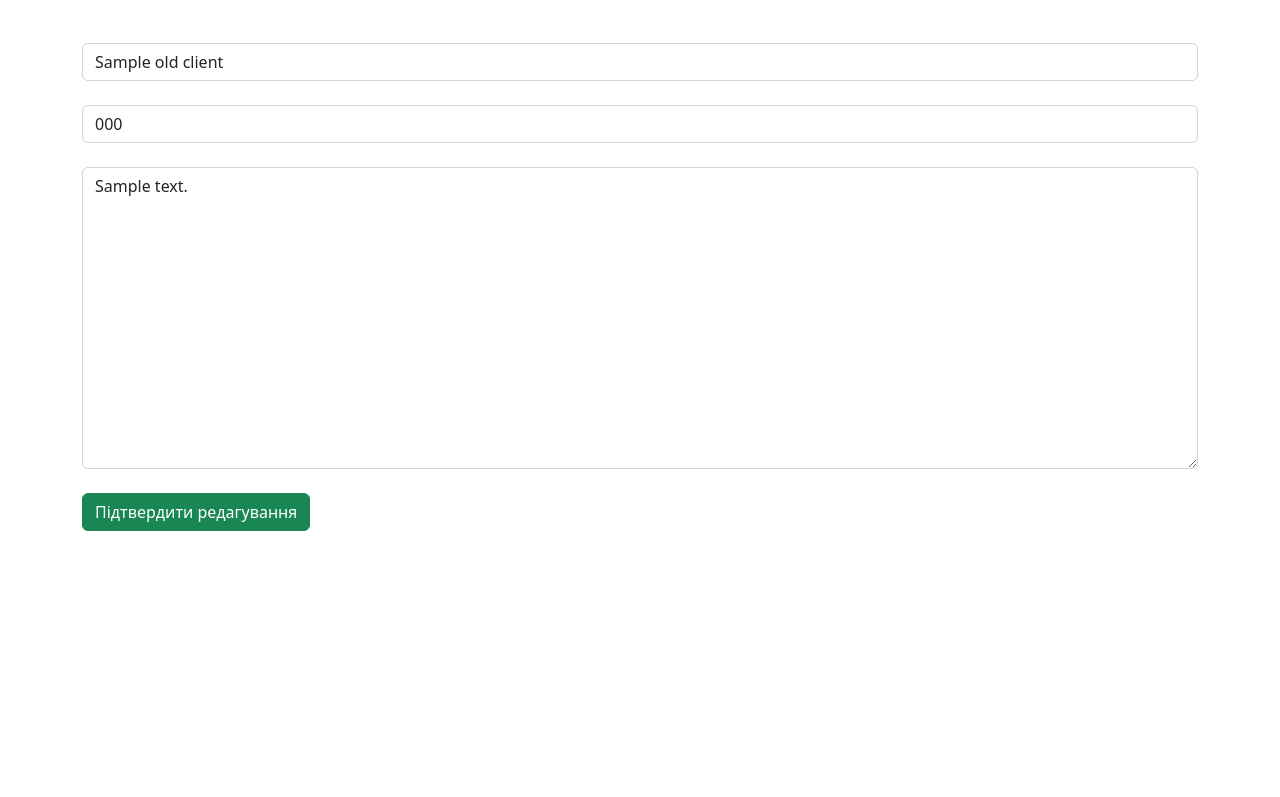
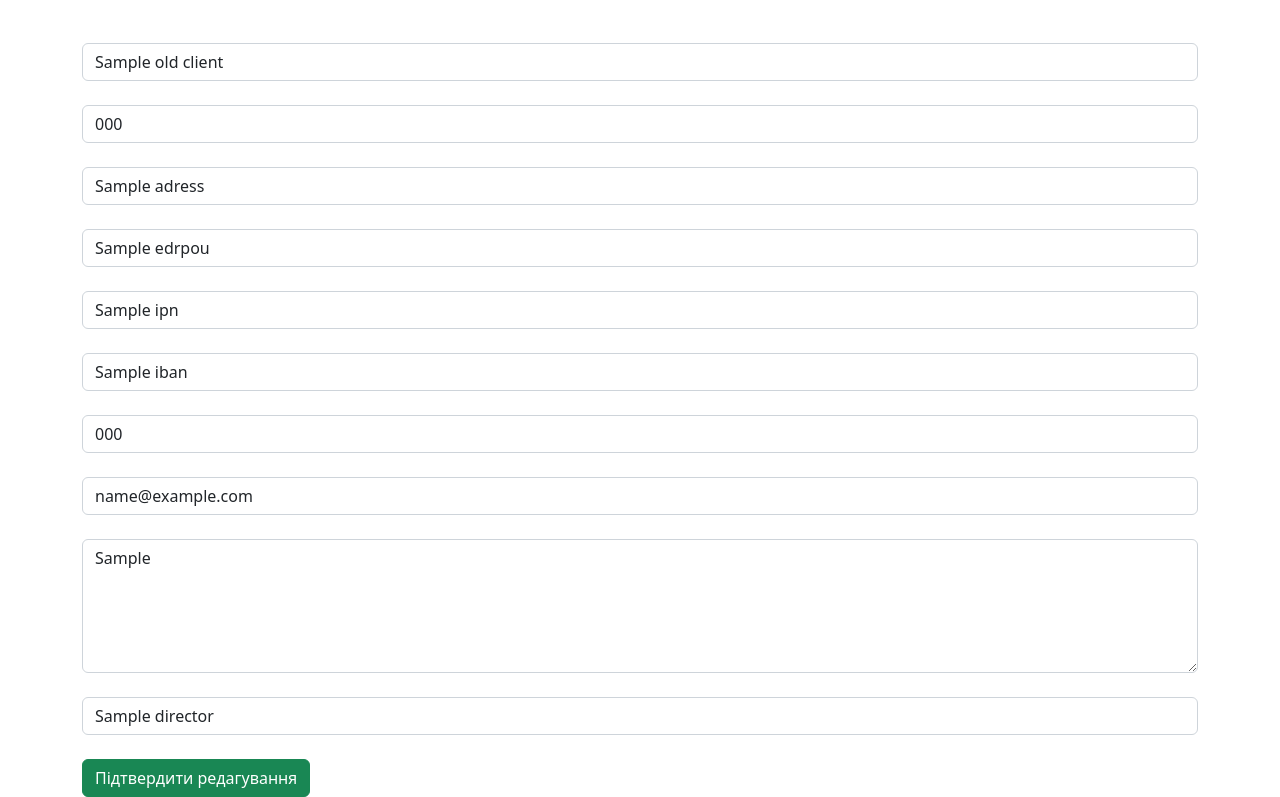
Before and after one commit to RailwaymanUZ/check_client, a Flask app: template templates/edit_client.html in a window 1280 px wide. Shown: the part 165-962 px from the top of the page. Before the commit the page ends 696 px from the top, so only its background shows below. Run offline with Flask 3, Linux system fonts and the light colour scheme; the template is opened without the code that fills it: most values are stand-ins (such as "Sample title", 1, 10 or a date in 2020); parts of the project's set-up code (start-up, migrations or seed data) failed here and were passed over.

Commit message:
version 0.0.1

```diff
--- a/app.py
+++ b/app.py
@@ -38,9 +38,17 @@ app.jinja_env.filters['b64encode'] = b64encode_filter
 
 class Client(db.Model):
     id = db.Column(db.Integer, primary_key=False)
-    name_company = db.Column(db.String(100), primary_key=True)
+    name_company = db.Column(db.String(100), primary_key=True, nullable=False)
     number_docs = db.Column(db.String(100), primary_key=True)
-    company_details = db.Column(db.Text, nullable=True)
+    adress = db.Column(db.Text)
+    edrpou = db.Column(db.Integer)
+    ipn = db.Column(db.String(50))
+    iban = db.Column(db.String(100))
+    tel = db.Column(db.String(100))
+    email = db.Column(db.String(50))
+    other_data = db.Column(db.Text)
+    director = db.Column(db.String(50))
+
 
 class User(db.Model, UserMixin):
     id = db.Column(db.Integer, primary_key=True, unique=True)
@@ -68,6 +76,11 @@ def load_user(user_id):
 def index():
     return render_template('index.html',current_user=current_user)
 
+@app.route('/faqs')
+def faqs():
+    return render_template('faqs.html')
+
+
 @app.route('/add_client', methods=['POST', 'GET'])
 @login_required
 def add_client():
@@ -80,11 +93,17 @@ def add_client():
         if value_to_db(number_doc) != True:
             return render_template('error_page.html')
 
-        company_details = request.form['company_details']
-        if value_to_db(company_details) != True:
-            return render_template('error_page.html')
-        # id клиента надо заменить на пользователя
-        client = Client(id=current_user.id,name_company=name_company, number_docs=number_doc, company_details=company_details)
+        adress = request.form['adress']
+        edrpou = request.form['edrpou']
+        ipn = request.form['ipn']
+        iban = request.form['iban']
+        tel = request.form['tel']
+        email = request.form['email']
+        other_data = request.form['other_data']
+        director = request.form['director']
+        # делаем запись в бд
+        client = Client(id=current_user.id,name_company=name_company, number_docs=number_doc, adress=adress, edrpou=edrpou,
+                        ipn=ipn, iban=iban, tel=tel, email=email, other_data=other_data, director=director)
         try:
             db.session.add(client)
             db.session.commit()
@@ -107,9 +126,7 @@ def all_client():
 def delete_client():
     name_company = request.form['name_company']
     number_docs = request.form['number_docs']
-    company_details = request.form['company_details']
-    del_client = Client.query.filter_by(id=current_user.id, name_company=name_company, number_docs=number_docs,
-                                        company_details=company_details).first()
+    del_client = Client.query.filter_by(id=current_user.id, name_company=name_company, number_docs=number_docs,).first()
     if del_client:
         db.session.delete(del_client)
         db.session.commit()
@@ -124,25 +141,53 @@ def edit_client():
     if hiden_information == 'first_vision':
         name_company = request.form['name_company']
         number_docs = request.form['number_docs']
-        company_details = request.form['company_details']
-        old_client = Client(id=current_user.id, name_company=name_company, number_docs=number_docs, company_details=company_details)
+        adress = request.form['adress']
+        edrpou = request.form['edrpou']
+        ipn = request.form['ipn']
+        iban = request.form['iban']
+        tel = request.form['tel']
+        email = request.form['email']
+        other_data = request.form['other_data']
+        director = request.form['director']
+
+        old_client = Client(id=current_user.id,name_company=name_company, number_docs=number_docs, adress=adress, edrpou=edrpou,
+                        ipn=ipn, iban=iban, tel=tel, email=email, other_data=other_data, director=director)
 
         return render_template('edit_client.html', old_client=old_client)
 
     if hiden_information == 'chenge':
+        # выбираем старые значения
         old_name_company = request.form['old_name_company']
         old_number_docs = request.form['old_number_docs']
-        old_company_details = request.form['old_company_details']
+        old_adress = request.form['old_adress']
+        old_edrpou = request.form['old_edrpou']
+        old_ipn = request.form['old_ipn']
+        old_iban = request.form['old_iban']
+        old_tel = request.form['old_tel']
+        old_email = request.form['old_email']
+        old_other_data = request.form['old_other_data']
+        old_director = request.form['old_director']
+        #d выбираем новые значения
         name_company = request.form['name_company']
         number_docs = request.form['number_docs']
-        company_details = request.form['company_details']
-        if old_name_company != name_company or old_number_docs != number_docs or old_company_details != company_details:
-            old_client = Client.query.filter_by(id=current_user.id, name_company=old_name_company, number_docs=old_number_docs,
-                                        company_details=old_company_details).first()
+        adress = request.form['adress']
+        edrpou = request.form['edrpou']
+        ipn = request.form['ipn']
+        iban = request.form['iban']
+        tel = request.form['tel']
+        email = request.form['email']
+        other_data = request.form['other_data']
+        director = request.form['director']
+        # проверяем, есть ли изменения
+        if old_name_company != name_company or old_number_docs != number_docs or old_adress != adress\
+                or old_edrpou != edrpou or old_ipn != ipn or old_iban != iban or old_tel != tel or old_email != email\
+                or old_other_data != other_data or old_director != director:
+            old_client = Client.query.filter_by(id=current_user.id, name_company=old_name_company, number_docs=old_number_docs).first()
             if old_client:
                 db.session.delete(old_client)
                 db.session.commit()
-            edit_client = Client(id=current_user.id, name_company=name_company, number_docs=number_docs, company_details=company_details)
+            edit_client = Client(id=current_user.id,name_company=name_company, number_docs=number_docs, adress=adress, edrpou=edrpou,
+                        ipn=ipn, iban=iban, tel=tel, email=email, other_data=other_data, director=director)
             try:
                 db.session.add(edit_client)
                 db.session.commit()
@@ -183,14 +228,22 @@ def user_templates():
         client = Client.query.filter_by(id=current_user.id, name_company=gen_client).first()
         gen_name = client.name_company
         gen_number = client.number_docs
-        gen_detail = client.company_details
+        gen_adress = client.adress
+        gen_edrpou = client.edrpou
+        gen_ipn = client.ipn
+        gen_iban = client.iban
+        gen_tel = client.tel
+        gen_email = client.email
+        gen_other_data = client.other_data
+        gen_director = client.director
         # выбираем данные из database Документов
         document = Document.query.filter(Document.id==current_user.id, Document.name==gen_doc).first()
         # вытягиваем файл из бд в статик с именем пользователя
         with open(f'static/docs_template/{current_user.id}.docx', 'wb') as file:
             file.write(document.format_docx)
         # формируем docx документ
-        make_doc(current_user.id, gen_name, gen_number, gen_detail, gen_money)
+        make_doc(current_user.id, gen_name, gen_number, gen_adress, gen_edrpou, gen_ipn, gen_iban, gen_tel, gen_email,
+                 gen_other_data, gen_director, gen_money)
         # формируем pdf документ
         doc_to_pdf(current_user.id)
         return render_template('redy_template.html', name_file=str(current_user.id))
@@ -208,6 +261,10 @@ def upload():
     file = request.files['new_file']
     # переводим файл в бинарный код
     content_doc = file.read()
+    # проверяем добавлялся ли файл в загрузку
+    if len(content_doc) == 0:
+        flash('Необхідно завантажити файл')
+        return redirect('/user_templates')
     # сохраняем файл для его конвертации в pdf - name = id
     with open(f'{current_user.id}.docx', 'wb') as docx_file:
         docx_file.write(content_doc)
--- a/static/css/main.css
+++ b/static/css/main.css
@@ -0,0 +1,10 @@
+.table {
+  table-layout: fixed; /* Фиксированная ширина таблицы */
+  width: 100%; /* Ширина таблицы на всю доступную ширину контейнера */
+}
+
+.vision {
+  white-space: nowrap;
+  overflow: hidden;
+  text-overflow: ellipsis;
+}
--- a/templates/base.html
+++ b/templates/base.html
@@ -31,7 +31,7 @@
           <li><a href="#" class="nav-link px-2 text-secondary">Генератор актів та рахунків</a></li>
           <li><a href="all_client" class="nav-link px-2 text-white">Клієнти</a></li>
           <li><a href="user_templates" class="nav-link px-2 text-white">Шаблони</a></li>
-          <li><a href="#" class="nav-link px-2 text-white">FAQs</a></li>
+          <li><a href="faqs" class="nav-link px-2 text-white">FAQs</a></li>
           <li><a href="#" class="nav-link px-2 text-white">Про нас</a></li>
         </ul>
         {% if not current_user.is_authenticated %}
--- a/templates/edit_client.html
+++ b/templates/edit_client.html
@@ -10,11 +10,25 @@
     <form method="POST">
         <input type="hidden" name="old_name_company" value="{{ old_client.name_company }}">
         <input type="hidden" name="old_number_docs" value="{{ old_client.number_docs}}">
-        <input type="hidden" name="old_company_details" value="{{ old_client.company_details }}">
+        <input type="hidden" name="old_adress" value="{{ old_client.adress }}">
+        <input type="hidden" name="old_edrpou" value="{{ old_client.edrpou }}">
+        <input type="hidden" name="old_ipn" value="{{ old_client.ipn }}">
+        <input type="hidden" name="old_iban" value="{{ old_client.iban }}">
+        <input type="hidden" name="old_tel" value="{{ old_client.tel }}">
+        <input type="hidden" name="old_email" value="{{ old_client.email }}">
+        <input type="hidden" name="old_other_data" value="{{ old_client.other_data }}">
+        <input type="hidden" name="old_director" value="{{ old_client.director }}">
         <input type="hidden" name="hiden_information" value="chenge">
-        <input type="text" name="name_company" id="name_company" class="form-control" value="{{ old_client.name_company }}" required><br>
-        <input type="number_docs" name="number_docs" id="number_docs" class="form-control" value="{{ old_client.number_docs }}" required><br>
-        <textarea name="company_details" id="company_details" class="form-control" rows="12" required>{{ old_client.company_details }}</textarea><br>
+        <input type="text" name="name_company" id="name_company" class="form-control" value="{{ old_client.name_company }}" placeholder="Назва компанії" required><br>
+        <input type="text" name="number_docs" id="number_docs" class="form-control" value="{{ old_client.number_docs }}" placeholder="Номер документа" required><br>
+        <input name="adress" id="adress" class="form-control" value="{{ old_client.adress }}" placeholder="Адреса"><br>
+        <input name="edrpou" id="edrpou" class="form-control" value="{{ old_client.edrpou }}" placeholder="ЄДРПОУ"><br>
+        <input name="ipn" id="ipn" class="form-control" value="{{ old_client.ipn}}" placeholder="ІПН"><br>
+        <input name="iban" id="iban" class="form-control" value="{{ old_client.iban }}" placeholder="IBAN"><br>
+        <input name="tel" id="tel" class="form-control" value="{{ old_client.tel }}" placeholder="Телефон"><br>
+        <input name="email" id="email" class="form-control" value="{{ old_client.email }}" placeholder="електронна адреса"><br>
+        <textarea name="other_data" id="other_data" class="form-control" rows="5" placeholder="інша інформація">{{ old_client.other_data }}</textarea><br>
+        <input name="director" id="director" class="form-control" value="{{ old_client.director }}" placeholder="Підписант (частіше директор компанії)"><br>
         <input type="submit" class="btn btn-success" value="Підтвердити редагування">
     </form>
     </div>
--- a/templates/error_page.html
+++ b/templates/error_page.html
@@ -5,5 +5,5 @@
 {% endblock%}
 
 {% block body %}
-    <h1>Ви заповнили не всі поля форми</h1>
+    <h1>Ви заповнили не всі  обов'язкові поля форми</h1>
 {% endblock%}
--- a/templates/user_templates.html
+++ b/templates/user_templates.html
@@ -67,7 +67,7 @@
 
     <h2>Завантажені шаблони користувача</h2>
     <form method="POST" enctype="multipart/form-data" class="input_group" action="{{ url_for('upload') }}">
-        <input class="form-control" name="name_new_file" placeholder="Введіть назву шаблона">
+        <input class="form-control" name="name_new_file" placeholder="Введіть назву шаблона" required>
         <input class="form-control" type="file" name="new_file" accept=".docx">
         <input type="submit" class="btn btn-success" value="Завантажити">
     </form>
```
Also changed, not shown: functions.py (+22 -3 lines), main.py (+9 -2 lines), templates/add_client.html (+10 -3 lines), templates/all_client.html (+30 -6 lines), instance/client.db.
